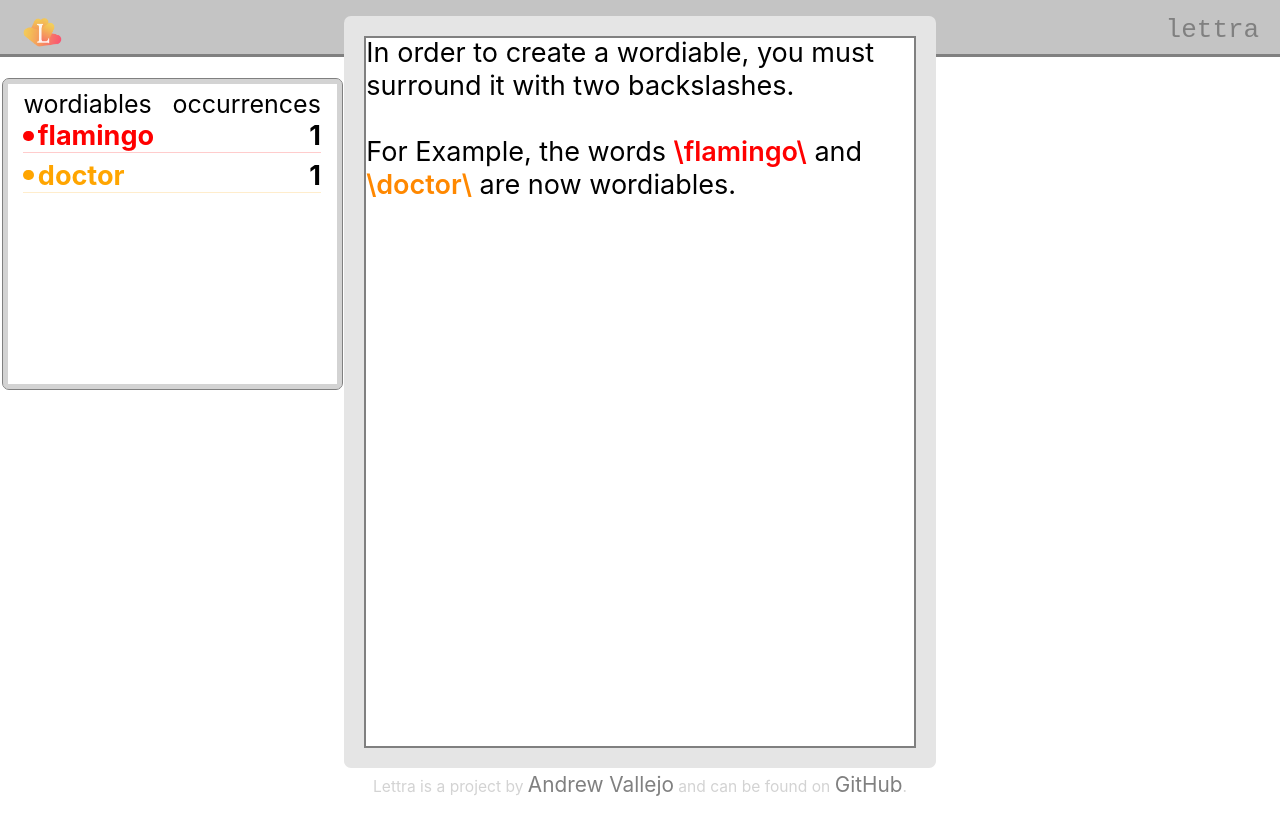
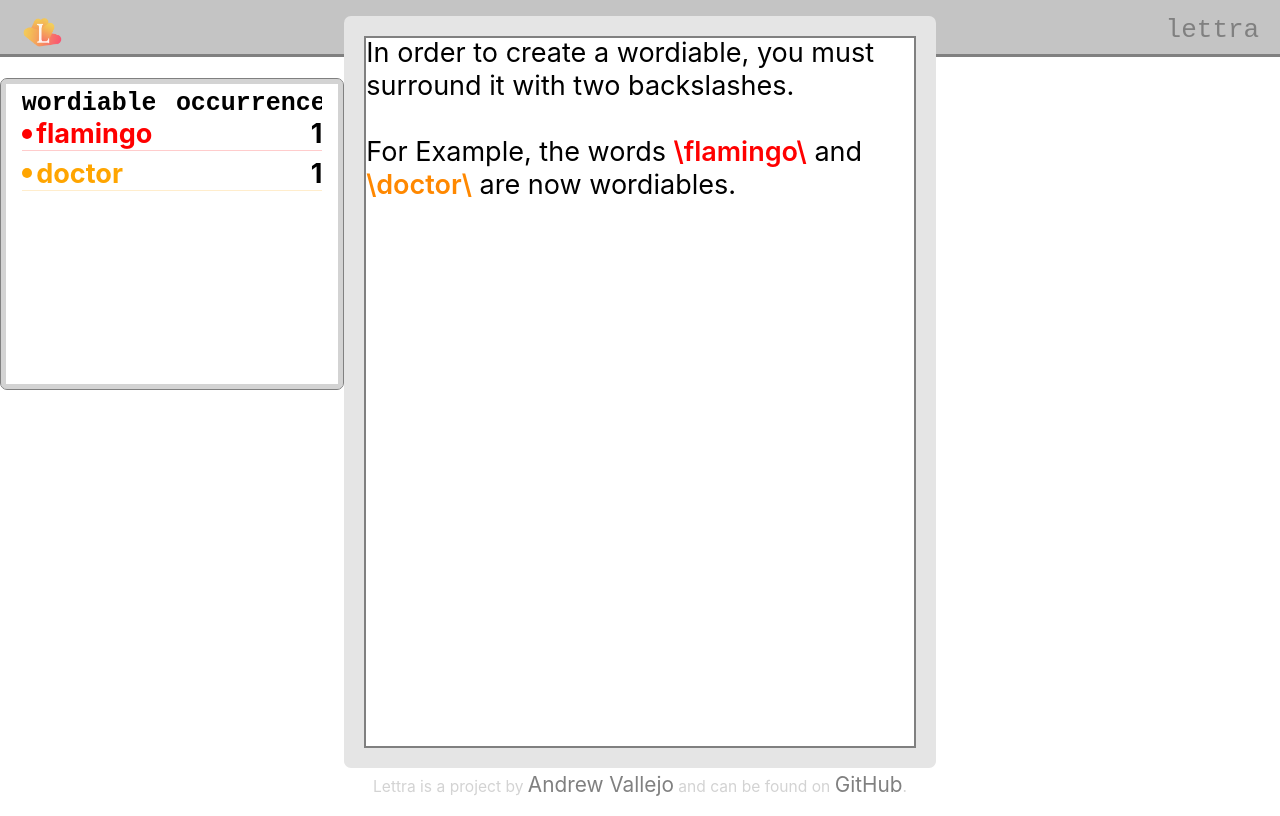
Before and after one commit to andrewvallejo/lettra, a SvelteKit app: page / in a window 1280 px wide. Built offline with nearby package versions, Linux system fonts and the light colour scheme.

Commit message:
Fix typo

```diff
--- a/src/components/Table.svelte
+++ b/src/components/Table.svelte
@@ -11,7 +11,7 @@
 	</header>
 	{#each $wordiables as wordiable}
 		<article class="wordRow">
-			<div class="declation">
+			<div class="declaration">
 				<h3 style="color: {wordiable.color}" transition:fade={{ delay: 250 }}>
 					{removeBackSlashes(wordiable.string)}
 				</h3>
@@ -43,13 +43,14 @@
 		border: 1px solid grey;
 		border-radius: 7px;
 		overflow-y: scroll;
+
 		.categories {
 			display: flex;
 			justify-content: space-between;
 			align-items: center;
 			gap: 1rem;
-			h2 {
-				font-weight: 400;
+			:is(h2, h3, h4) {
+				font-family: Courier New, monospace;
 				font-size: 1.2rem;
 			}
 		}
@@ -64,7 +65,8 @@
 		.wordRow {
 			display: flex;
 			justify-content: space-between;
-			.declation {
+
+			.declaration {
 				display: flex;
 				flex-direction: row-reverse;
 				align-items: center;
```
